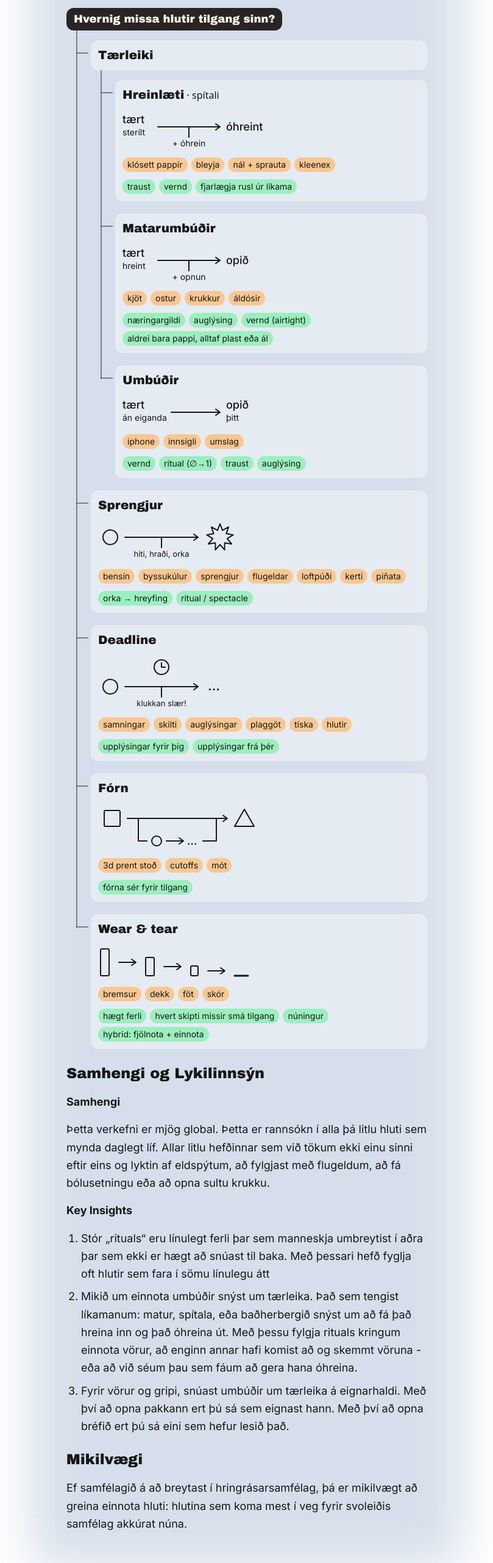
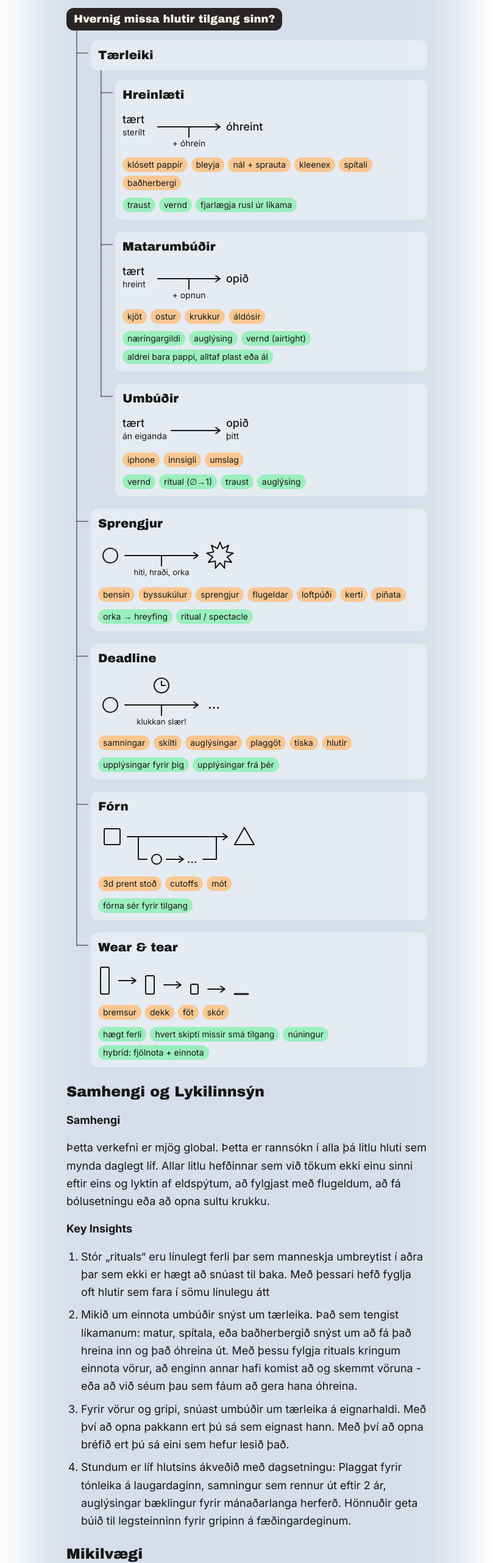
Before and after one commit to atlidev/atlig.is, a Next.js app: page /tidarandi/2 in a window 1280 px wide. Shown: the part 1027-3590 px from the top of the page at 61% size, without its empty margins (235-1044 px from the left). Built offline with nearby package versions, Linux system fonts and the light colour scheme.

Commit message:
feat: add fourth Key Insight, move spítali to Hreinlæti chips

```diff
--- a/src/app/tidarandi/(verkefni)/2/page.tsx
+++ b/src/app/tidarandi/(verkefni)/2/page.tsx
@@ -71,6 +71,12 @@ export default function Verkefni2() {
             því að opna pakkann ert þú sá sem eignast hann. Með því að opna
             bréfið ert þú sá eini sem hefur lesið það.
           </li>
+          <li>
+            Stundum er líf hlutsins ákveðið með dagsetningu: Plaggat fyrir
+            tónleika á laugardaginn, samningur sem rennur út eftir 2 ár,
+            auglýsingar bæklingur fyrir mánaðarlanga herferð. Hönnuðir geta búið
+            til legsteinninn fyrir gripinn á fæðingardeginum.
+          </li>
         </ol>
       </section>
 
--- a/src/components/TilgangurDiagram.tsx
+++ b/src/components/TilgangurDiagram.tsx
@@ -158,9 +158,8 @@ const BRANCHES: Branch[] = [
     children: [
       {
         title: "Hreinlæti",
-        subtitle: "spítali",
         diagram: <TextFlow from={["tært"]} note="sterílt" arrowStart={58} to={["óhreint"]} via="+ óhrein" />,
-        examples: ["klósett pappír", "bleyja", "nál + sprauta", "kleenex"],
+        examples: ["klósett pappír", "bleyja", "nál + sprauta", "kleenex", "spítali", "baðherbergi"],
         notes: ["traust", "vernd", "fjarlægja rusl úr líkama"],
       },
       {
```
